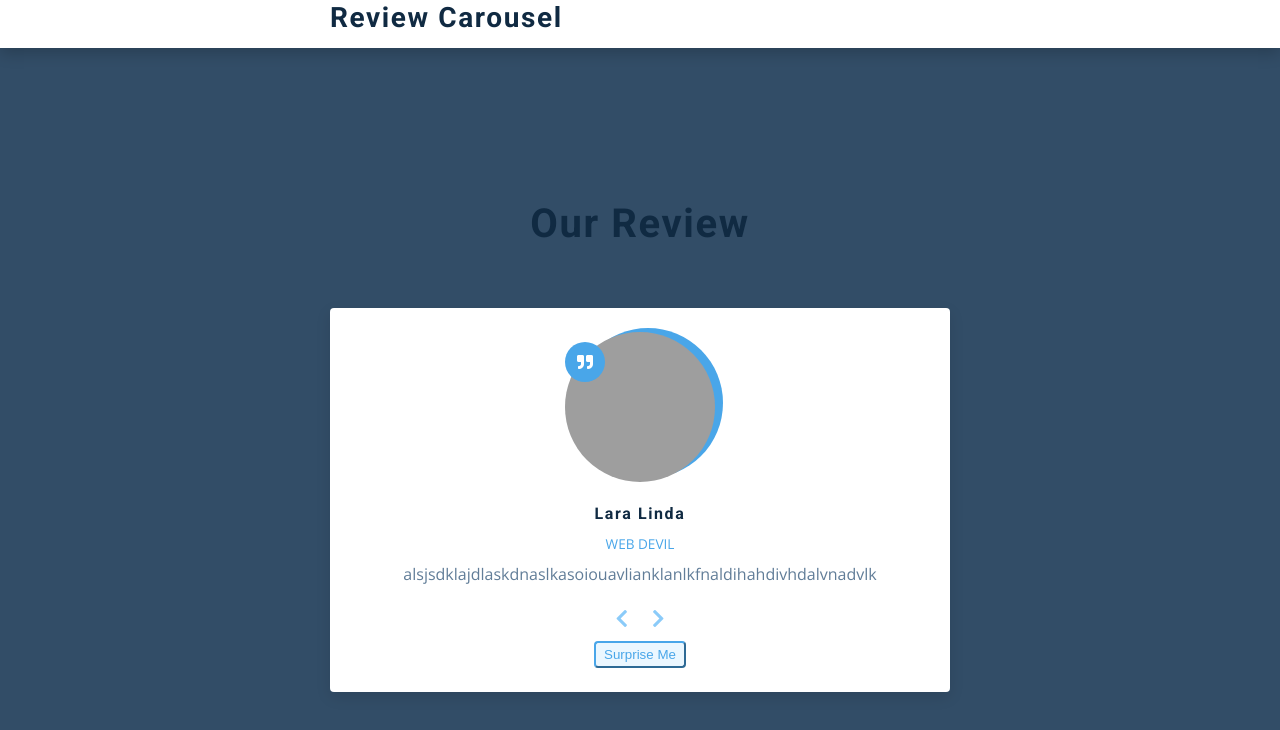
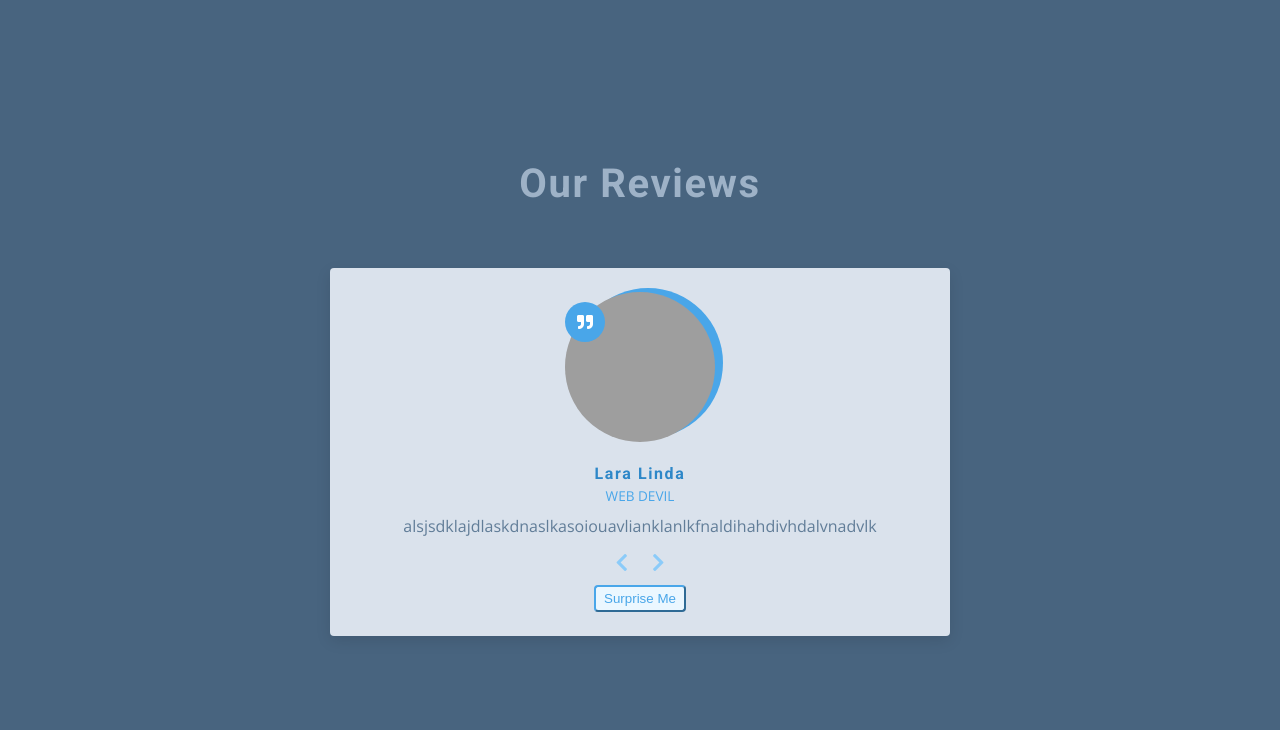
Before and after one commit to laradcm/JS_code, a plain HTML site: page 4_VanProj/3_review_carousel/index.html in a window 1280 px wide. Drawn offline with nearby package versions, Linux system fonts and the light colour scheme; grey boxes are pictures that could not be loaded.

Commit message:
updated style a bit

```diff
--- a/4_VanProj/3_review_carousel/css/styles.css
+++ b/4_VanProj/3_review_carousel/css/styles.css
@@ -68,8 +68,8 @@ Global Styles
 }
 body {
   font-family: var(--ff-secondary);
-  background: var(--clr-grey-3);
-  color: var(--clr-grey-1);
+  background: var(--clr-grey-4);
+  color: var(--clr-grey-7);
   line-height: 1.5;
   font-size: 0.875rem;
 }
@@ -216,7 +216,7 @@ main {
   max-width: var(--fixed-width);
 }
 .review {
-  background: var(--clr-white);
+  background: var(--clr-grey-9);
   padding: 1.5rem 2rem;
   border-radius: var(--radius);
   box-shadow: var(--light-shadow);
@@ -268,8 +268,9 @@ main {
   right: -0.5rem;
   border-radius: 50%;
 }
-#author {
+#name {
   margin-bottom: 0.25rem;
+  color: var(--clr-primary-4);
 }
 #job {
   margin-bottom: 0.5rem;
@@ -277,7 +278,7 @@ main {
   color: var(--clr-primary-5);
   font-size: 0.85rem;
 }
-#info {
+#text {
   margin-bottom: 0.75rem;
 }
 .prev-btn,
--- a/4_VanProj/3_review_carousel/index.html
+++ b/4_VanProj/3_review_carousel/index.html
@@ -9,17 +9,11 @@
     <title>Review Carousel</title>
 </head>
 <body>
-
-    <nav>
-        <div class="nav-center">
-            <h3>Review Carousel</h3>
-        </div>
-    </nav>
     <main>
         <section class="container">
 
             <div class="title">
-                <h2>Our Review</h2>
+                <h2>Our Reviews</h2>
             </div>
 
             <article class="review">
```
